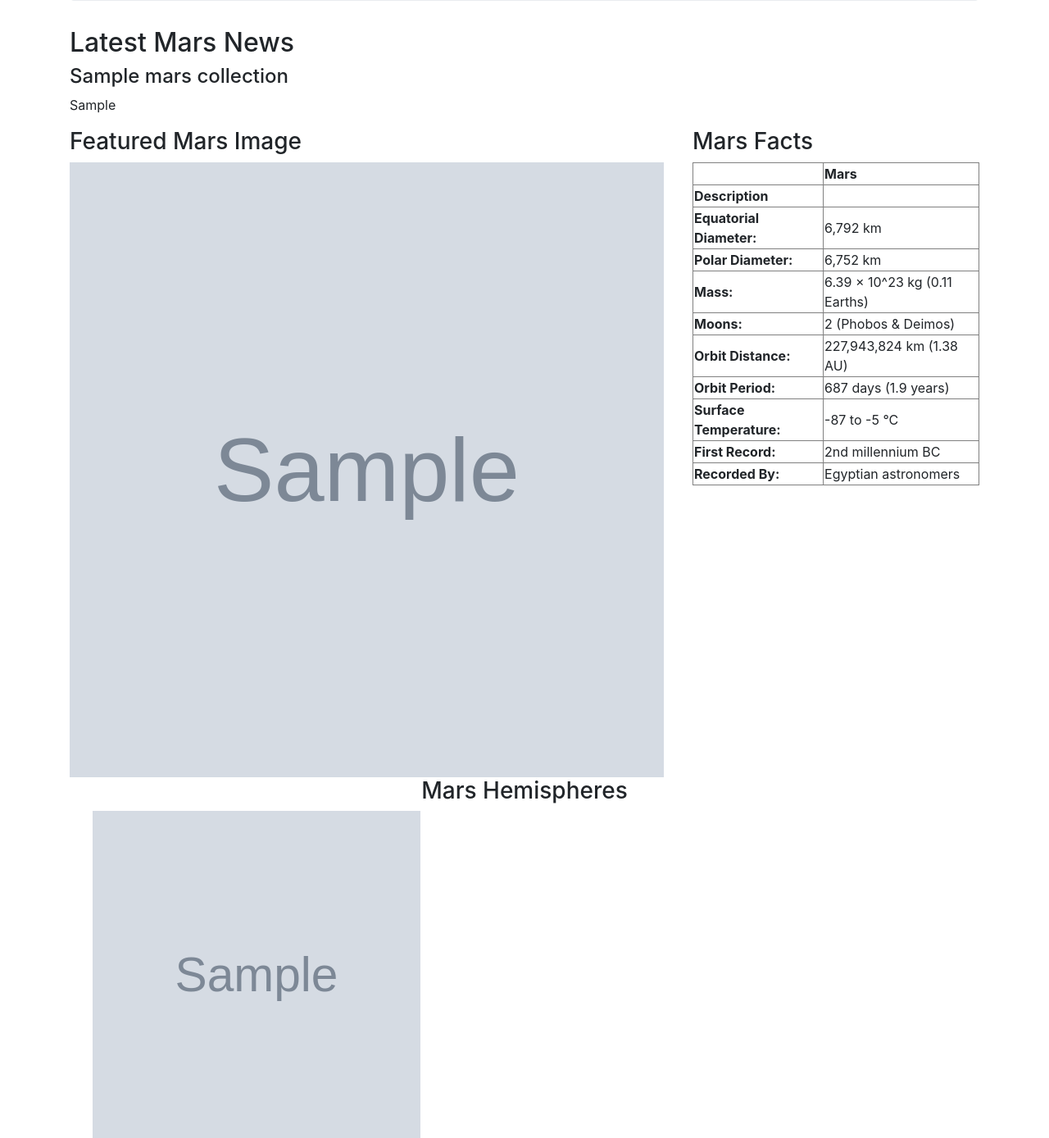
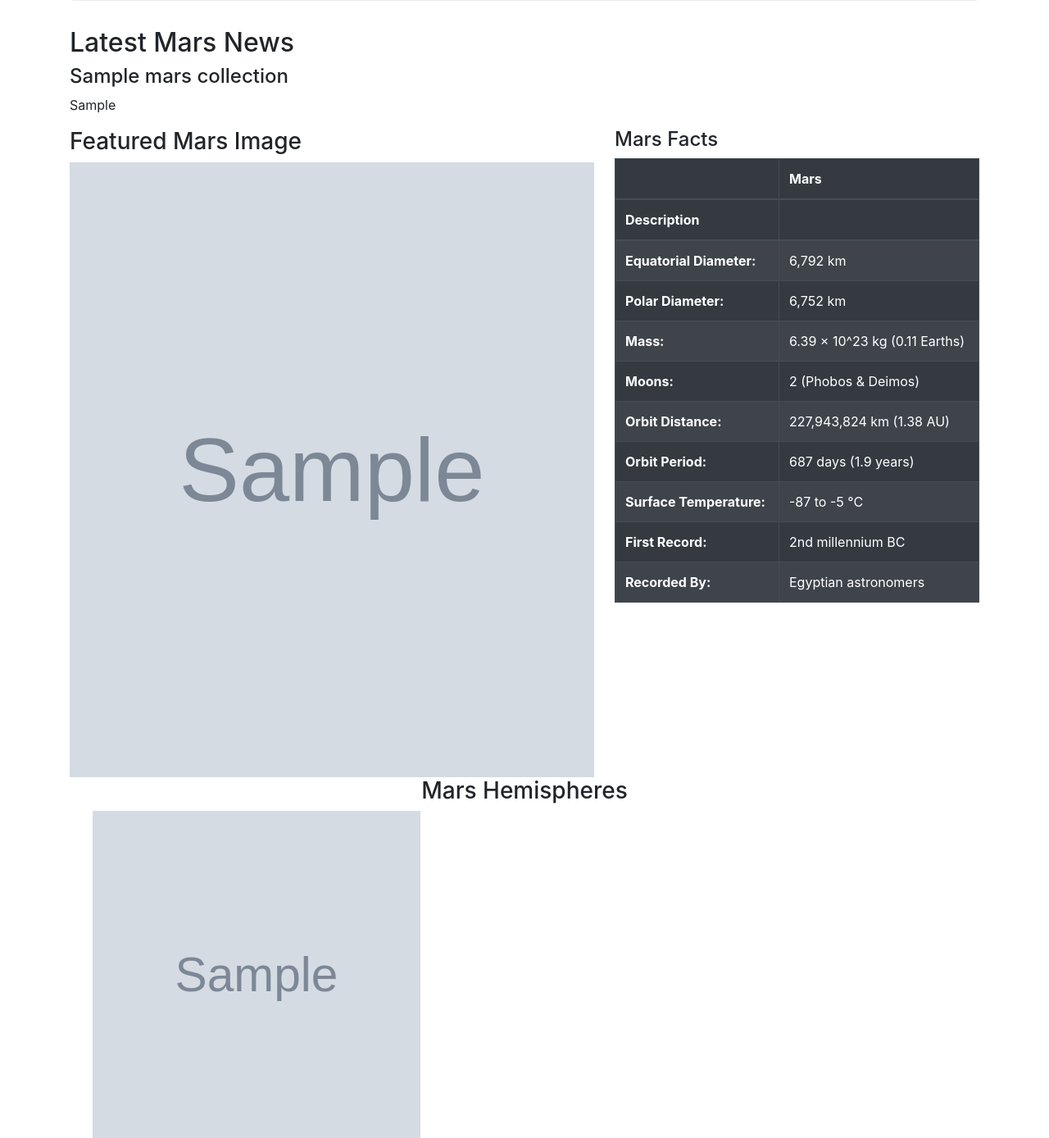
Before and after one commit to Pankaj-gh/Web-Scraping-challenge, a Flask app: page / in a window 1280 px wide. Shown: the part 247-1635 px from the top of that part at 82% size. Run offline with Flask 2, Linux system fonts and the light colour scheme; a database or web service that is not in the repository returns one stand-in record (Sample ...); the page is wider than the window, and the part outside it is not shown; some libraries are stand-ins or nearby versions.

```diff
--- a/Mission_to_Mars/templates/index.html
+++ b/Mission_to_Mars/templates/index.html
@@ -4,11 +4,18 @@
 <head>
   <meta charset="UTF-8">
   <title>Mission Mars</title>
-  <link rel="stylesheet" href="https://stackpath.bootstrapcdn.com/bootstrap/4.3.1/css/bootstrap.min.css" integrity="sha384-ggOyR0iXCbMQv3Xipma34MD+dH/1fQ784/j6cY/iJTQUOhcWr7x9JvoRxT2MZw1T" crossorigin="anonymous">
+  <link rel="stylesheet" href="https://stackpath.bootstrapcdn.com/bootstrap/4.3.1/css/bootstrap.min.css"
+    integrity="sha384-ggOyR0iXCbMQv3Xipma34MD+dH/1fQ784/j6cY/iJTQUOhcWr7x9JvoRxT2MZw1T" crossorigin="anonymous">
 
-  <script src="https://code.jquery.com/jquery-3.3.1.slim.min.js" integrity="sha384-q8i/X+965DzO0rT7abK41JStQIAqVgRVzpbzo5smXKp4YfRvH+8abtTE1Pi6jizo" crossorigin="anonymous"></script>
-  <script src="https://cdnjs.cloudflare.com/ajax/libs/popper.js/1.14.7/umd/popper.min.js" integrity="sha384-UO2eT0CpHqdSJQ6hJty5KVphtPhzWj9WO1clHTMGa3JDZwrnQq4sF86dIHNDz0W1" crossorigin="anonymous"></script>
-  <script src="https://stackpath.bootstrapcdn.com/bootstrap/4.3.1/js/bootstrap.min.js" integrity="sha384-JjSmVgyd0p3pXB1rRibZUAYoIIy6OrQ6VrjIEaFf/nJGzIxFDsf4x0xIM+B07jRM" crossorigin="anonymous"></script>
+  <script src="https://code.jquery.com/jquery-3.3.1.slim.min.js"
+    integrity="sha384-q8i/X+965DzO0rT7abK41JStQIAqVgRVzpbzo5smXKp4YfRvH+8abtTE1Pi6jizo"
+    crossorigin="anonymous"></script>
+  <script src="https://cdnjs.cloudflare.com/ajax/libs/popper.js/1.14.7/umd/popper.min.js"
+    integrity="sha384-UO2eT0CpHqdSJQ6hJty5KVphtPhzWj9WO1clHTMGa3JDZwrnQq4sF86dIHNDz0W1"
+    crossorigin="anonymous"></script>
+  <script src="https://stackpath.bootstrapcdn.com/bootstrap/4.3.1/js/bootstrap.min.js"
+    integrity="sha384-JjSmVgyd0p3pXB1rRibZUAYoIIy6OrQ6VrjIEaFf/nJGzIxFDsf4x0xIM+B07jRM"
+    crossorigin="anonymous"></script>
 
   <link rel="stylesheet" href="style.css">
 
@@ -43,18 +50,20 @@
     </div>
   </div>
   <div class="container">
+
     <div class="row">
-        <div class="col-md-8  ">
+      <div class="col-md-7">
         <h3>Featured Mars Image</h3>
-          <img id="image" src= {{ listing.featured_image_url }} style='height: 750px; width:725px'>
+        <img id="image" src={{ listing.featured_image_url }} style='height: 750px; width:640px'>
 
 
       </div>
 
 
-        <div class="col-md-4">
-          <h3>Mars Facts</h3>
-          <table border="1" class="dataframe">
+      <div class="col-md-5">
+        <h4>Mars Facts</h4>
+        <div class="table">
+          <table border="1" class="table table-striped table-dark">
             <thead>
               <tr style="text-align: left;">
                 <th></th>
@@ -105,6 +114,7 @@
             </tbody>
           </table>
         </div>
+      </div>
 
 
 
```
Also changed, not shown: Mission_to_Mars/templates/screenshot1.PNG (added), Mission_to_Mars/templates/screenshot2.PNG (added), Mission_to_Mars/templates/screenshot3.PNG (added). Lines whose indentation alone changed are shown as unchanged.
